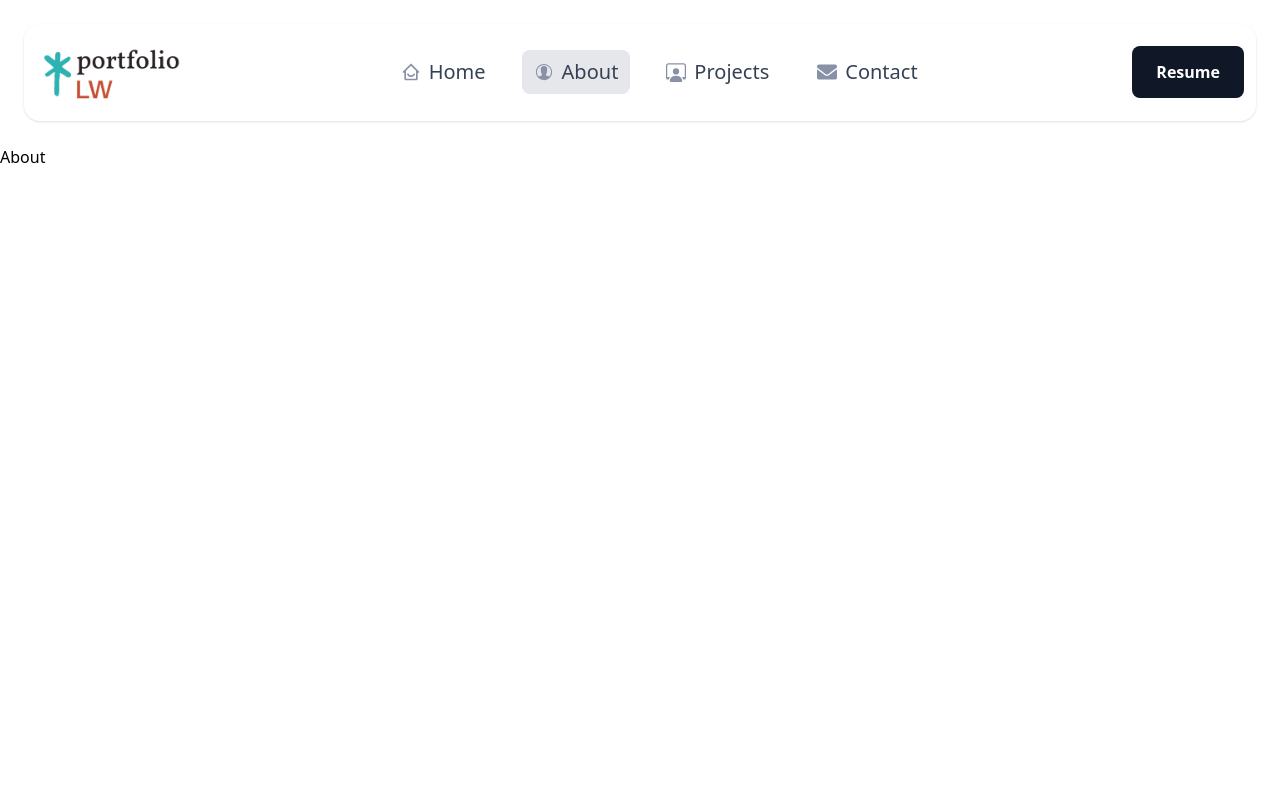
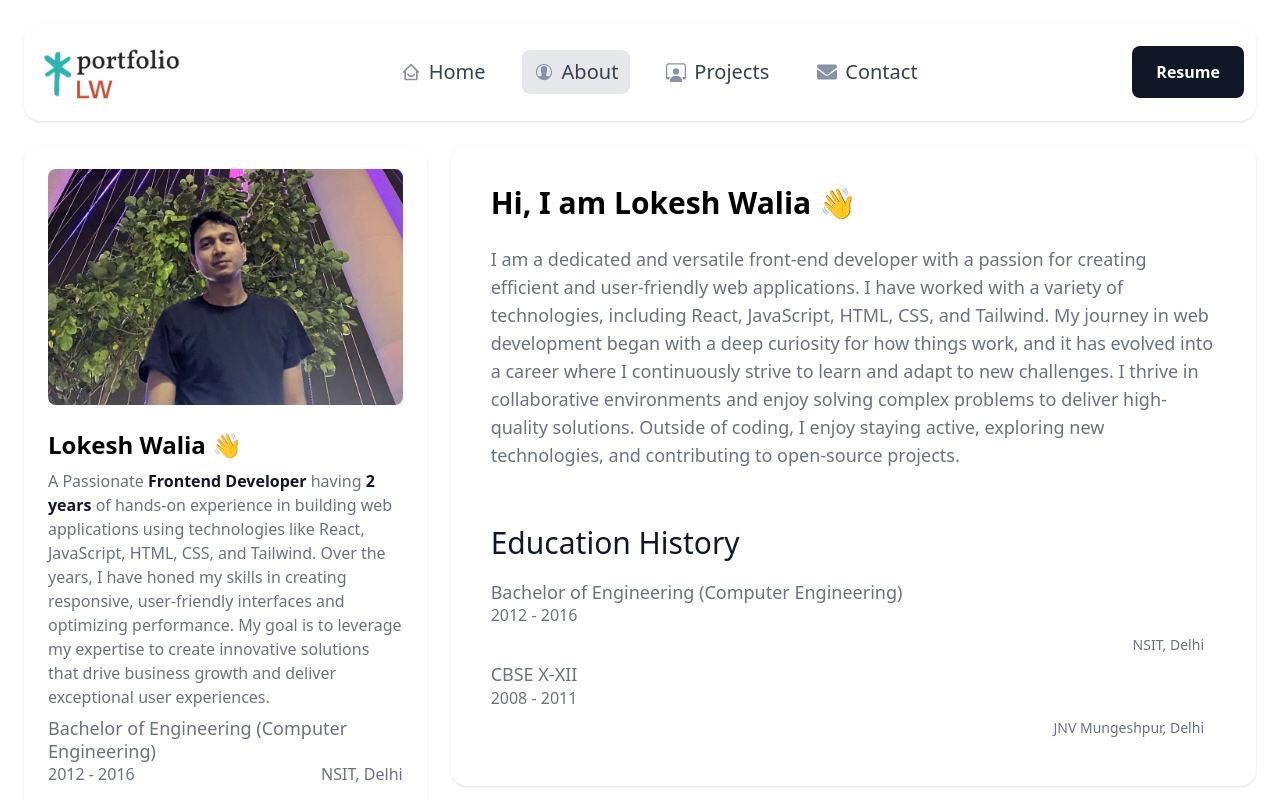
Before and after one commit to lokeshloki3/portfolio-lokesh, a React (Vite) app: page /about in a window 1280 px wide. Shown: the top 800 px of the page. Built offline with nearby package versions, Linux system fonts and the light colour scheme.

Commit message:
About page updated

```diff
--- a/src/pages/About.jsx
+++ b/src/pages/About.jsx
@@ -1,9 +1,59 @@
-import React from 'react'
+import React from "react";
+import Sidecard from "../components/Sidecard";
+import { ABOUT_TEXT } from "../constants";
 
 const About = () => {
   return (
-    <div>About</div>
-  )
+    <div className="grid grid-cols-1 lg:grid-cols-[1fr_2fr] gap-6 m-6 items-start">
+      <Sidecard />
+      <div className="rounded-2xl bg-white p-6 lg:p-10 shadow mb-6">
+        <div className="flex flex-col-reverse lg:flex-row items-start gap-6 lg:gap-10">
+          <div>
+            <h2 className="text-2xl lg:text-3xl font-medium lg:font-semibold">
+              Hi, I am Lokesh Walia 👋
+            </h2>
+            <p className="mt-4 lg:mt-6 text-lg text-gray-500">
+              {ABOUT_TEXT}
+            </p>
+          </div>
+        </div>
+
+        <div className="mt-10 lg:mt-14">
+          <h3 className="text-2xl lg:text-3xl font-medium text-gray-900 leading-9 mb-5">
+            Education History
+          </h3>
+
+          <div className="md:col-span-2 flex flex-col md:flex-row md:items-center gap-4 md:gap-6 text-gray-500">
+            <div>
+              <h5 className="font-medium leading-tight lg:text-lg">
+                Bachelor of Engineering (Computer Engineering)
+              </h5>
+              <p>2012 - 2016</p>
+            </div>
+          </div>
+          <div className="flex justify-end md:justify-end text-gray-500">
+            <div className="inline-flex items-center gap-2 px-3 py-2 text-sm rounded bg-white">
+              <span>NSIT, Delhi</span>
+            </div>
+          </div>
+
+          <div className="md:col-span-2 flex flex-col md:flex-row md:items-center gap-4 md:gap-6 text-gray-500">
+            <div>
+              <h5 className="font-medium leading-tight lg:text-lg">
+                CBSE X-XII
+              </h5>
+              <p>2008 - 2011</p>
+            </div>
+          </div>
+          <div className="flex justify-end md:justify-end text-gray-500">
+            <div className="inline-flex items-center gap-2 px-3 py-2 text-sm rounded bg-white">
+              <span>JNV Mungeshpur, Delhi</span>
+            </div>
+          </div>
+        </div>
+      </div>
+    </div>
+  );
 }
 
 export default About
```
